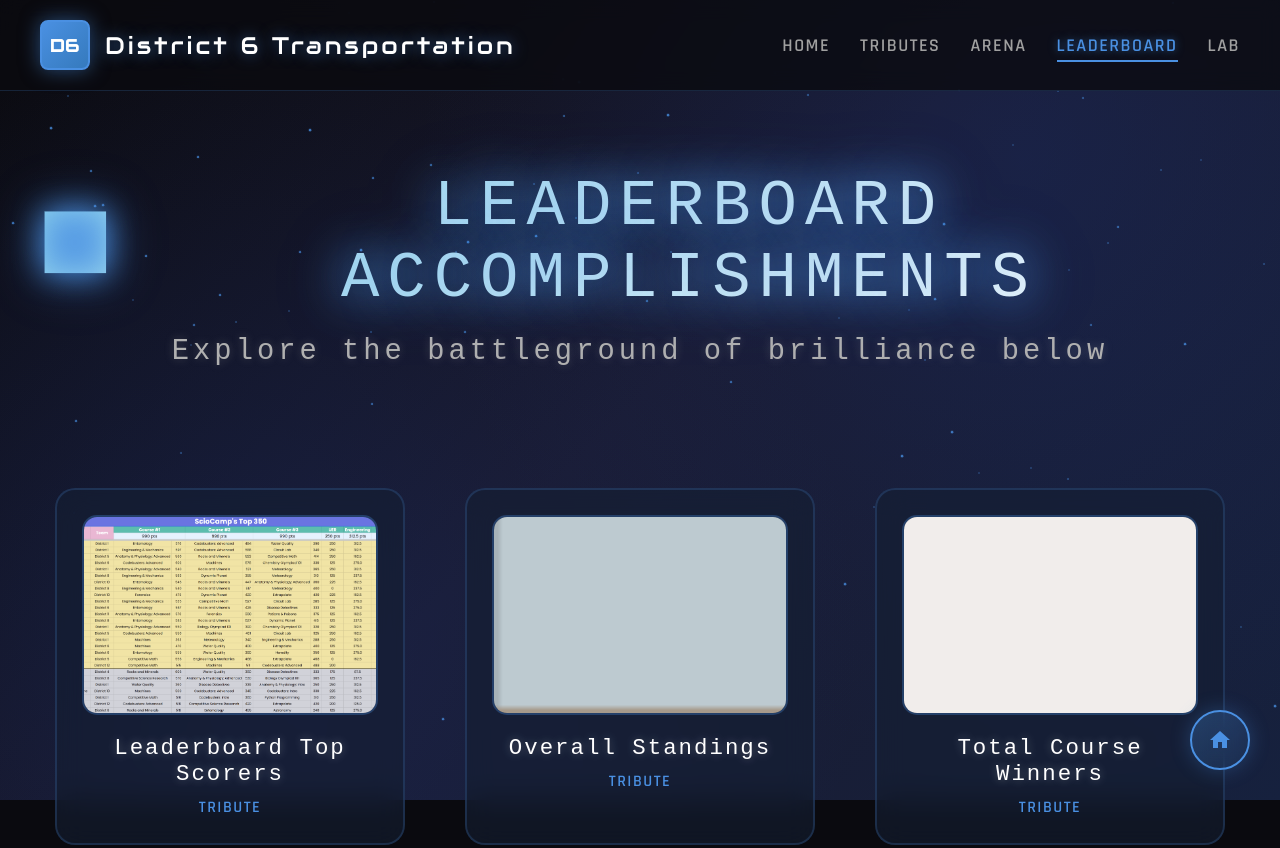
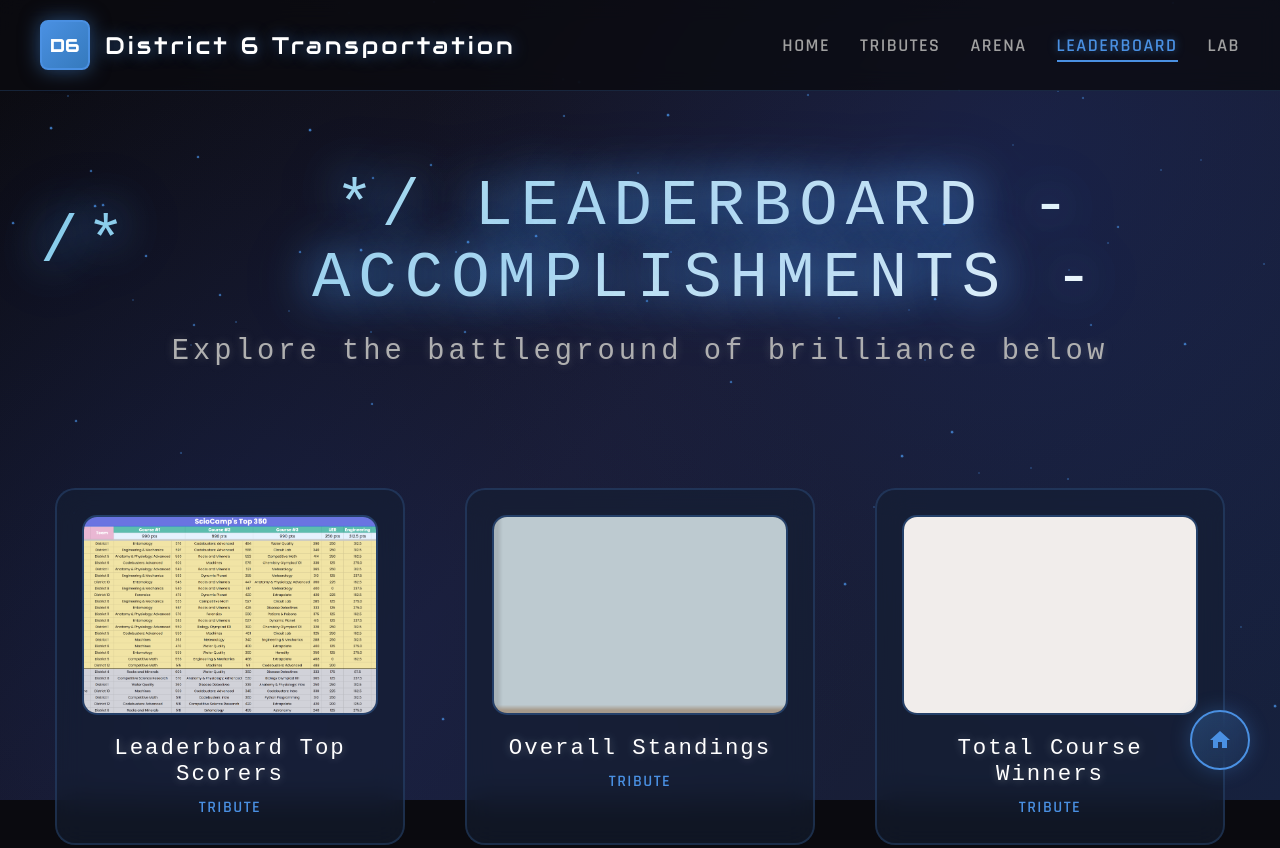
Before and after one commit to AdyaS2010/district-6-tributes, a plain HTML site: page leaderboard.html in a window 1280 px wide. Shown: the top 848 px of the page. Drawn offline with Linux system fonts and the light colour scheme; a web font is replaced by a local one.

Commit message:
Update leaderboard.html

```diff
--- a/leaderboard.html
+++ b/leaderboard.html
@@ -652,8 +652,8 @@
 
     <div class="page-header">
         <h1 class="page-title">
-            <span class="arena-icon">📊</span>
-            LEADERBOARD ACCOMPLISHMENTS
+            /* <span class="arena-icon"></span> */
+            LEADERBOARD - ACCOMPLISHMENTS -
         </h1>
         <p class="page-subtitle">Explore the battleground of brilliance below</p>
     </div>
```
